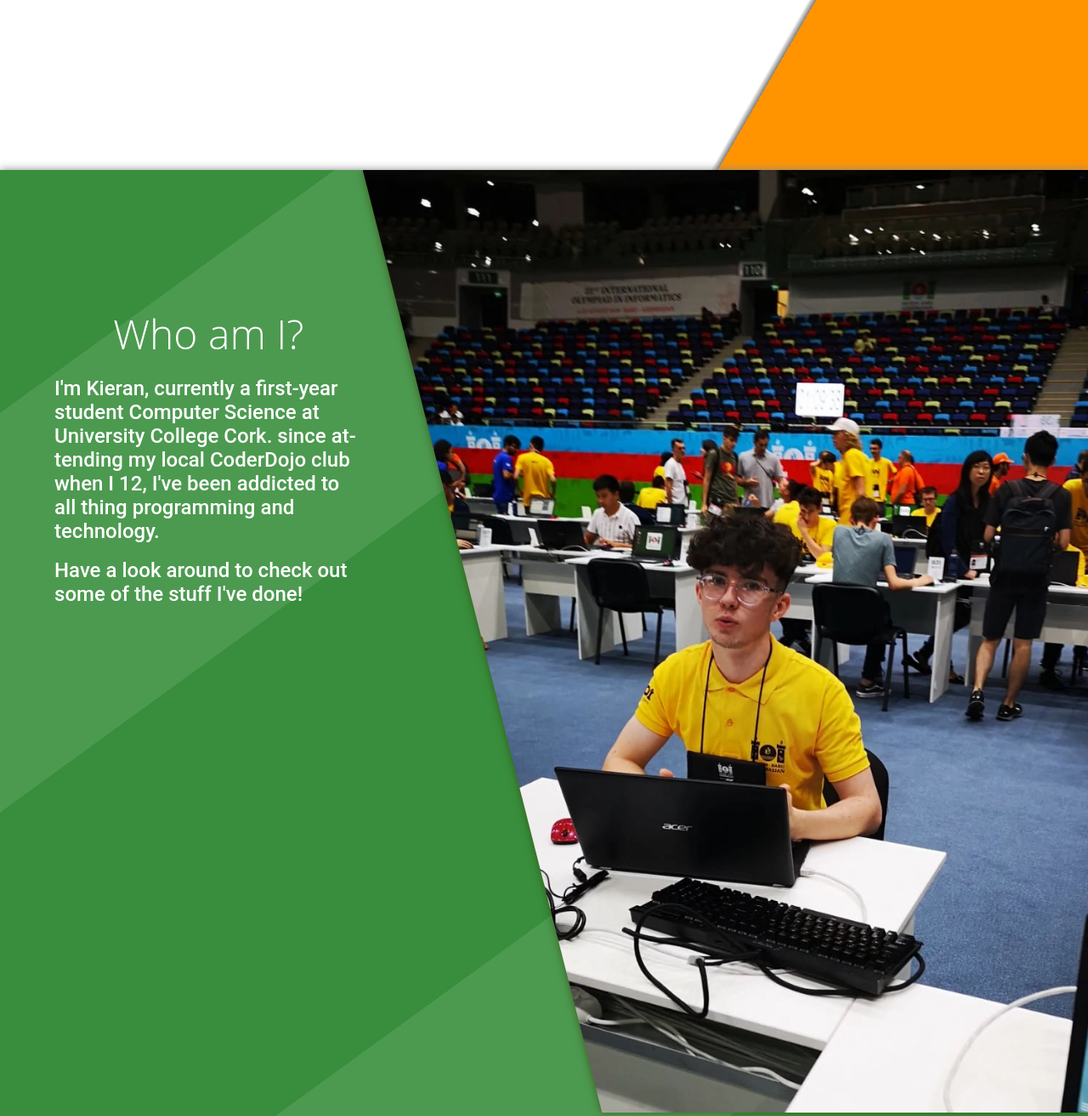
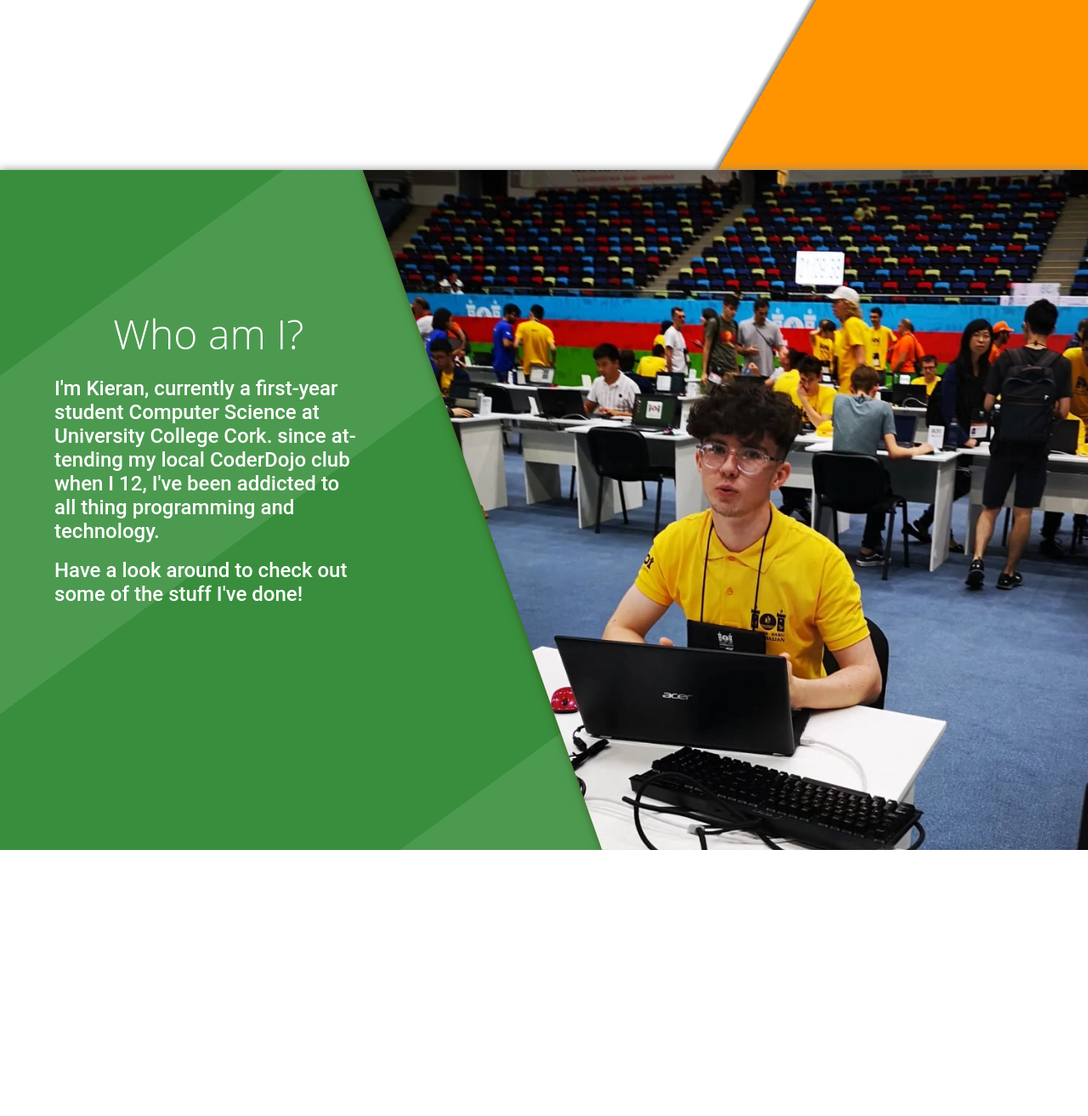
Before and after one commit to KieranHorgan/kieranhorgan.com, a PHP site: page / in a window 1280 px wide. Shown: the part 600-1913 px from the top of the page at 85% size. After the commit the page ends 1600 px from the top, so only its background shows below. Run offline with PHP 8.4, Linux system fonts and the light colour scheme; some web fonts are replaced.

Commit message:
Fix about me image sizing

```diff
--- a/css/home.css
+++ b/css/home.css
@@ -75,8 +75,6 @@ main>section {
   box-shadow: 0 0 10px #888;
   color: #fff;
   overflow: hidden;
-  height: auto;
-  min-height: 100vh;
   box-sizing: border-box;
 }
 #about picture {
```
